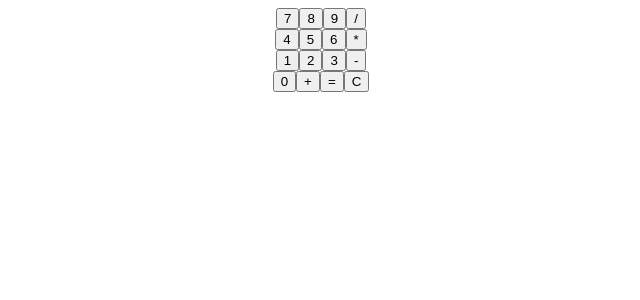
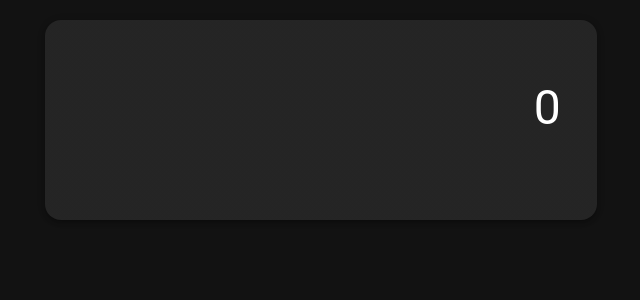
Before and after one commit to Molezinif/calculator, a React (Create React App) app: page / in a window 1280 px wide. Shown: the top 300 px of the page, without its empty margins (319-959 px from the left). Built offline with nearby package versions, Linux system fonts and the light colour scheme.

Commit message:
calculator display construction

```diff
--- a/src/App.tsx
+++ b/src/App.tsx
@@ -1,7 +1,11 @@
 import React, { useState } from 'react';
-import './App.css';
+import Button from "./components/Button";
+import CalculatorBase from "./components/Calculator/calculatorBase";
+import CalculatorOutput from "./components/Calculator/calculatorOutput";
+import {Paper, Container, styled, Grid} from "@mui/material";
+type Operator =  '+' | '-' | "*" | "/";
 
-type Operator =  '+' | '-' | "*" | "/";
+
 
 const Calculator = () =>{
   const [displayValue, setDisplayValue] = useState('0');
@@ -9,28 +13,15 @@ const Calculator = () =>{
 
 function App() {
   return (
-    <div className="Calculator">
-      <div>{/*displayValue*/}</div>
-      <button onClick={()=> {}}>7</button>
-      <button onClick={()=> {}}>8</button>
-      <button onClick={()=> {}}>9</button>
-      <button onClick={()=> {}}>/</button>
-      <br />
-      <button onClick={()=> {}}>4</button>
-      <button onClick={()=> {}}>5</button>
-      <button onClick={()=> {}}>6</button>
-      <button onClick={()=> {}}>*</button>
-      <br />
-      <button onClick={()=> {}}>1</button>
-      <button onClick={()=> {}}>2</button>
-      <button onClick={()=> {}}>3</button>
-      <button onClick={()=> {}}>-</button>
-      <br />
-      <button onClick={()=> {}}>0</button>
-      <button onClick={()=> {}}>+</button>
-      <button onClick={()=> {}}>=</button>
-      <button onClick={()=> {}}>C</button>
-    </div>
+    <Container maxWidth="sm">
+      <CalculatorBase elevation={3}>
+        <Grid container spacing={1}>
+          <Grid item xs = {12}>
+            <CalculatorOutput>0</CalculatorOutput>
+          </Grid>
+        </Grid>
+      </CalculatorBase>
+    </Container>
   );
 }
 
--- /dev/null
+++ b/src/components/Button/index.tsx
@@ -0,0 +1,12 @@
+import React from "react";
+
+interface ButtonProps {
+    content: string;
+    background?: string;
+    color?: string;
+  }
+  function Button (props:ButtonProps){
+    return <button onClick={()=>{console.log("foi")}}>{props.content}</button>;
+  }
+
+export default Button;
--- /dev/null
+++ b/src/components/Calculator/calculatorBase.tsx
@@ -0,0 +1,10 @@
+import React from "react";
+import {Paper, styled} from "@mui/material";
+
+  const CalculatorBase = styled(Paper)(({ theme }) => ({
+    padding: theme.spacing(2.5),
+    marginTop: theme.spacing(2.5),
+    borderRadius: 16,
+  }));
+
+export default CalculatorBase;
--- /dev/null
+++ b/src/components/Calculator/calculatorOutput.tsx
@@ -0,0 +1,16 @@
+import React from 'react';
+import {styled} from "@mui/material";
+
+
+const CalculatorOutput = styled('div')(({ theme }) => ({
+    width: '100%',
+    textAlign: 'right',
+    height: '3em',
+    fontSize: '3em',
+    overflow: 'visible',
+    padding: theme.spacing(2),
+    marginTop: theme.spacing(2),
+    borderRadius: 16,
+  }));
+
+  export default CalculatorOutput;
--- /dev/null
+++ b/src/components/Theme/theme.tsx
@@ -0,0 +1,12 @@
+import { createTheme } from "@mui/material";
+import CssBaseline from '@mui/material/CssBaseline';
+import react from "react";
+
+const theme = createTheme({
+    palette: {
+        mode: 'dark',
+        primary: {main: "#fff149"},
+    },
+});
+
+export default theme;
--- a/src/index.tsx
+++ b/src/index.tsx
@@ -1,13 +1,18 @@
+import {ThemeProvider } from '@mui/material/styles';
+import CssBaseline from '@mui/material/CssBaseline';
 import React from 'react';
 import ReactDOM from 'react-dom/client';
-import './index.css';
 import App from './App';
+import theme from './components/Theme/theme';
 
 const root = ReactDOM.createRoot(
   document.getElementById('root') as HTMLElement
 );
 root.render(
   <React.StrictMode>
+    <ThemeProvider theme = {theme}>
+    <CssBaseline/>
     <App />
+    </ThemeProvider>
   </React.StrictMode>
 );
--- a/tsconfig.json
+++ b/tsconfig.json
@@ -18,7 +18,7 @@
     "resolveJsonModule": true,
     "isolatedModules": true,
     "noEmit": true,
-    "jsx": "react-jsx"
+    "jsx": "preserve"
   },
   "include": [
     "src"
```
Also changed, not shown: package.json (+7 -1 lines), 1 other file (tests, documents, lock files or other folders).
